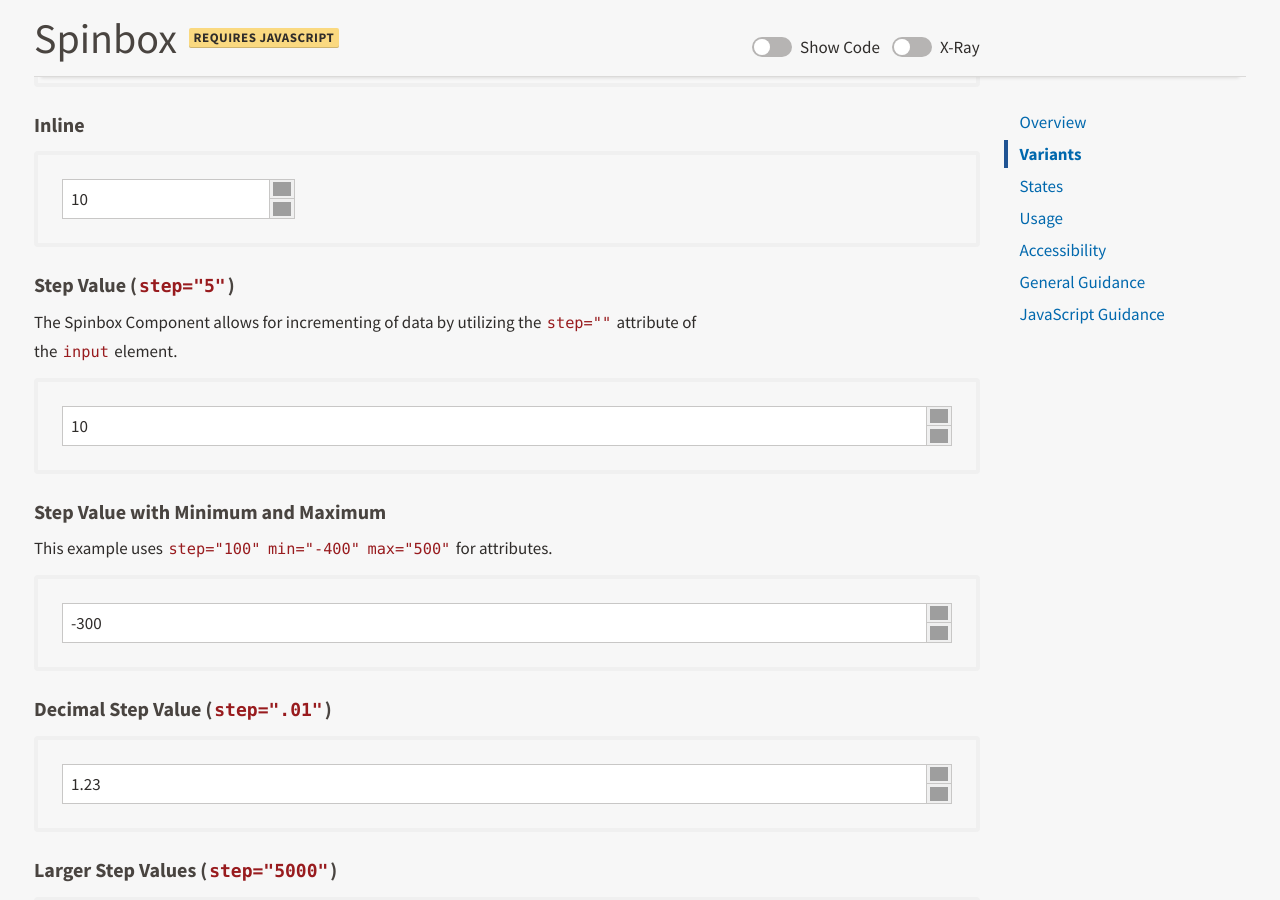
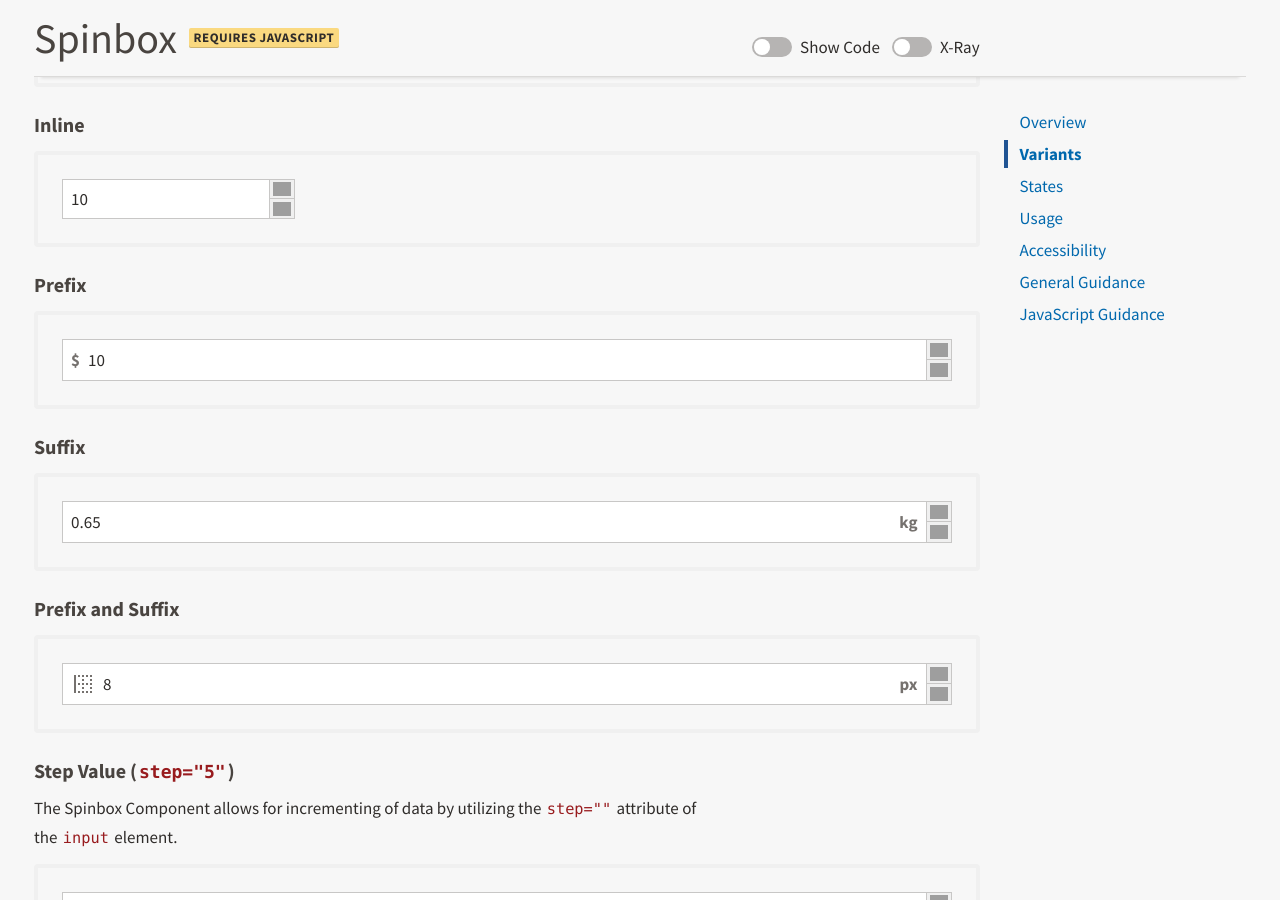
Before and after one commit to USDA-FSA/fsa-design-system, a Jekyll site: the page built from components/spinbox/index.md, in a window 1280 px wide and 900 px high, scrolled down 1230 px. Built offline with Jekyll 4.4.1, drawn with Linux system fonts in a browser that asks for light colours; grey boxes are pictures that could not be loaded.

Commit message:
Spinbox Prefix/Suffix [amends #484]

```diff
--- a/components/spinbox/index.md
+++ b/components/spinbox/index.md
@@ -104,6 +104,68 @@ custom_js: ["ga/ga-tracker.js", "ga/generic.js"]
     <button tabindex="-1" class="fsa-spinbox__btn fsa-spinbox__btn--decrement" type="button" data-behavior="spinbox-spin" title="Decrease"></button>
   </span>
 </span>
+{% endcapture %}
+
+{% include preview-and-snippet.html %}
+
+### Prefix
+
+{% capture snippet %}
+<div class="fsa-spinbox">
+  <div class="fsa-spinbox__number">
+    <span class="fsa-affix fsa-affix--fill">
+      <label for="affix-example-block__24" class="fsa-affix__prefix" aria-hidden="true" title="Dollars">$</label>
+      <input class="fsa-input fsa-spinbox__input fsa-affix__item" name="some_name" id="affix-example-block__24" type="number" value="10">
+    </span>
+  </div>
+  <div class="fsa-spinbox__actions" aria-hidden="true">
+    <button tabindex="-1" class="fsa-spinbox__btn fsa-spinbox__btn--increment" type="button" data-behavior="spinbox-spin" title="Increase"></button>
+    <button tabindex="-1" class="fsa-spinbox__btn fsa-spinbox__btn--decrement" type="button" data-behavior="spinbox-spin" title="Decrease"></button>
+  </div>
+</div>
+{% endcapture %}
+
+{% include preview-and-snippet.html %}
+
+### Suffix
+
+{% capture snippet %}
+<div class="fsa-spinbox">
+  <div class="fsa-spinbox__number">
+    <span class="fsa-affix fsa-affix--fill">
+      <input class="fsa-input fsa-spinbox__input fsa-affix__item" name="some_name" id="affix-example-block__25" type="number" value="0.65" step="0.01">
+      <label for="affix-example-block__25" class="fsa-affix__suffix" aria-hidden="true" title="kilograms">kg</label>
+    </span>
+  </div>
+  <div class="fsa-spinbox__actions" aria-hidden="true">
+    <button tabindex="-1" class="fsa-spinbox__btn fsa-spinbox__btn--increment" type="button" data-behavior="spinbox-spin" title="Increase"></button>
+    <button tabindex="-1" class="fsa-spinbox__btn fsa-spinbox__btn--decrement" type="button" data-behavior="spinbox-spin" title="Decrease"></button>
+  </div>
+</div>
+{% endcapture %}
+
+{% include preview-and-snippet.html %}
+
+### Prefix and Suffix
+
+{% capture snippet %}
+<div class="fsa-spinbox">
+  <div class="fsa-spinbox__number">
+    <span class="fsa-affix fsa-affix--fill">
+      <label for="affix-example-block__26" class="fsa-affix__prefix" aria-hidden="true" title="Left Border">
+        <svg class="fsa-icon fsa-icon--size-2" aria-hidden="true" focusable="false" role="img" fill="#494440" xmlns="http://www.w3.org/2000/svg" width="24" height="24" viewBox="0 0 24 24"><path d="M11 21h2v-2h-2v2zm0-4h2v-2h-2v2zm0-12h2V3h-2v2zm0 4h2V7h-2v2zm0 4h2v-2h-2v2zm-4 8h2v-2H7v2zM7 5h2V3H7v2zm0 8h2v-2H7v2zm-4 8h2V3H3v18zM19 9h2V7h-2v2zm-4 12h2v-2h-2v2zm4-4h2v-2h-2v2zm0-14v2h2V3h-2zm0 10h2v-2h-2v2zm0 8h2v-2h-2v2zm-4-8h2v-2h-2v2zm0-8h2V3h-2v2z"></path></svg>
+      </label>
+      <input class="fsa-input fsa-spinbox__input fsa-affix__item" name="some_name" id="affix-example-block__26" type="number" value="8" step="1">
+      <label for="affix-example-block__26" class="fsa-affix__suffix" aria-hidden="true" title="Pixels">
+        px
+      </label>
+    </span>
+  </div>
+  <div class="fsa-spinbox__actions" aria-hidden="true">
+    <button tabindex="-1" class="fsa-spinbox__btn fsa-spinbox__btn--increment" type="button" data-behavior="spinbox-spin" title="Increase"></button>
+    <button tabindex="-1" class="fsa-spinbox__btn fsa-spinbox__btn--decrement" type="button" data-behavior="spinbox-spin" title="Decrease"></button>
+  </div>
+</div>
 {% endcapture %}
 
 {% include preview-and-snippet.html %}
```
